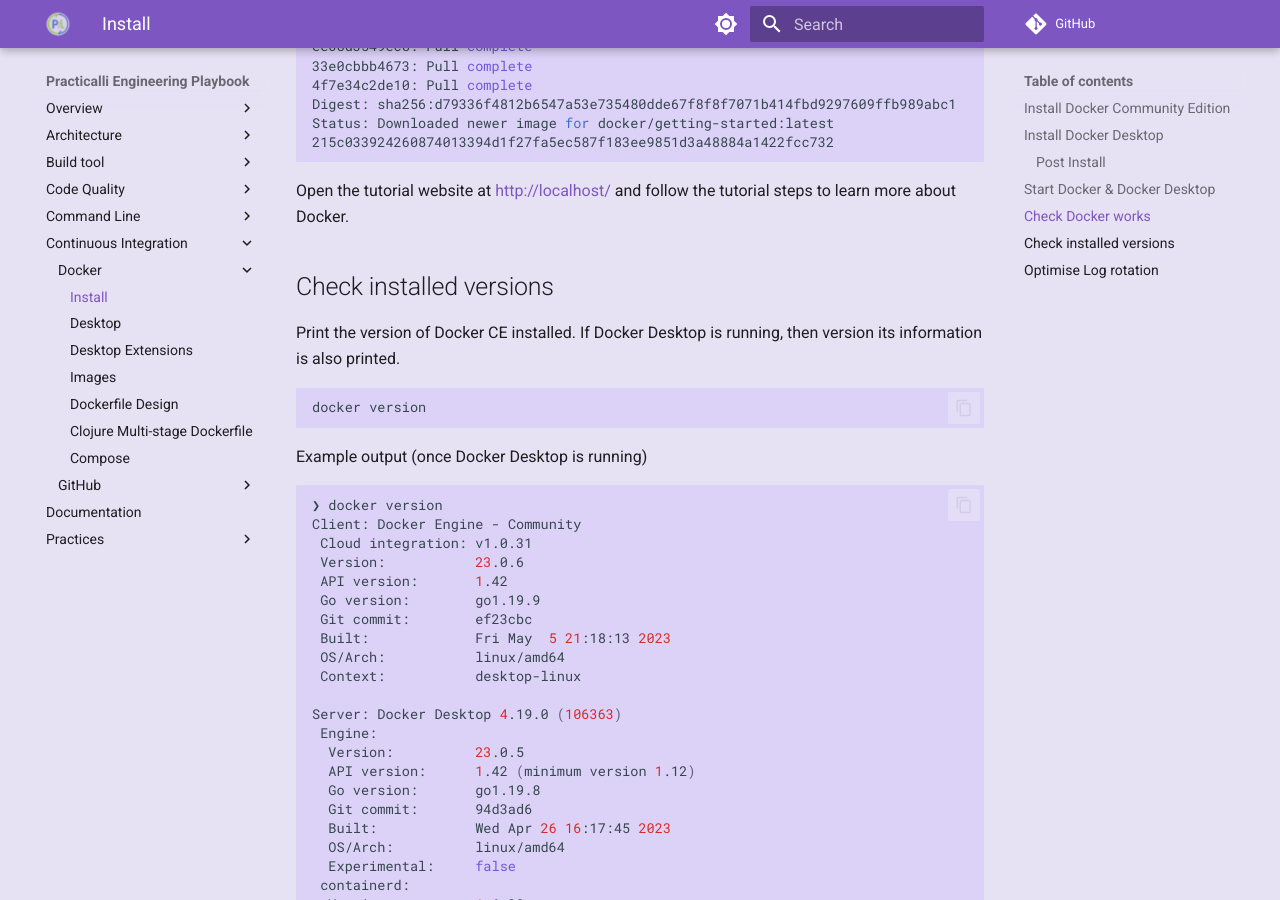
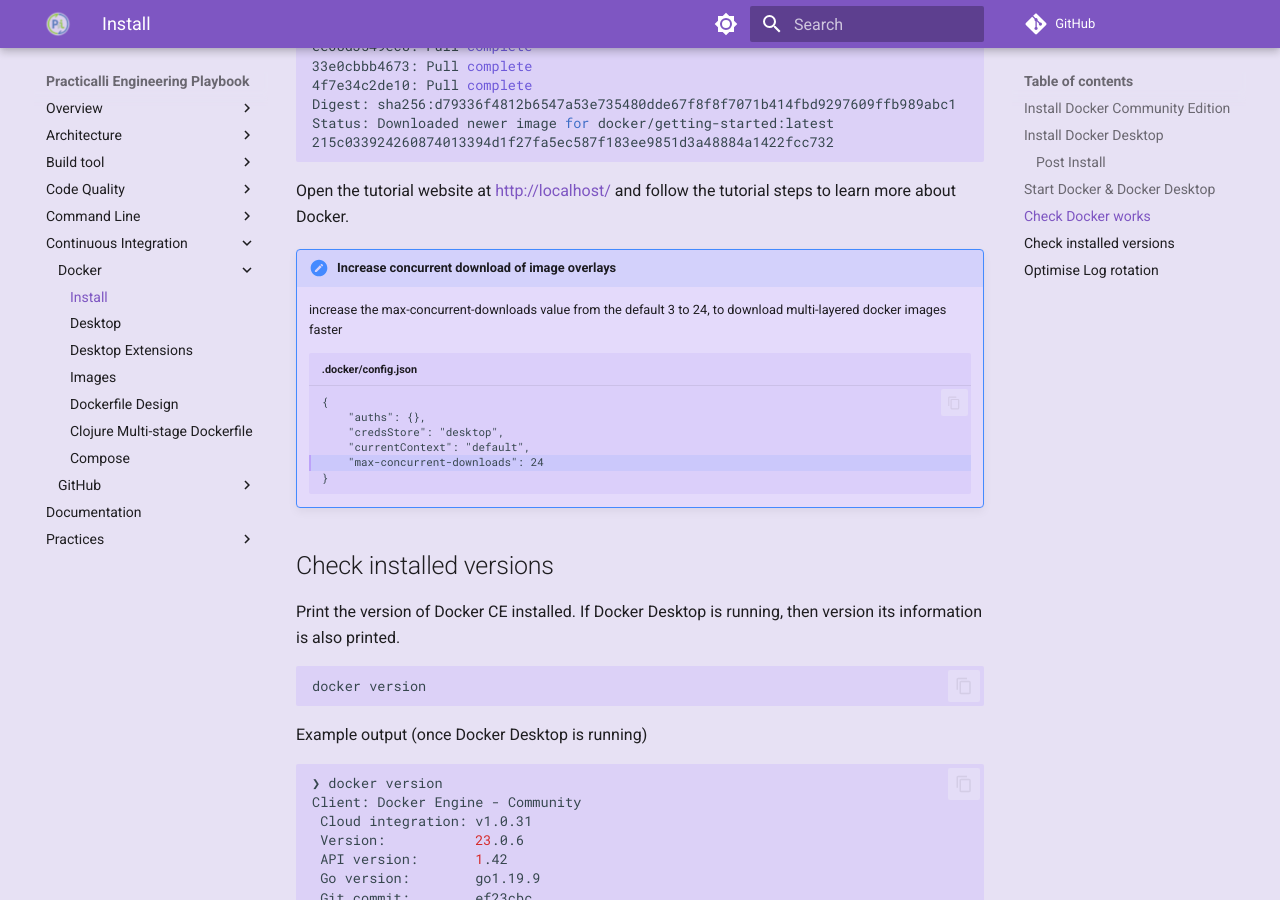
Before and after one commit to practicalli/engineering-playbook, an MkDocs documentation site: the page built from docs/continuous-integration/docker/install.md, in a window 1280 px wide and 900 px high, scrolled down 2412 px. Built offline with MkDocs 1.6.1 and Material for MkDocs 9.7.7, drawn with Linux system fonts in a browser that asks for light colours; emoji names are drawn with the system emoji font; plug-ins that fetch from the network failed and are left out; comment, search, counter and statistics services are not loaded.

Commit message:
ci-content: increase concurrent overlay download in Docker
[Resolve: #11]

````diff
--- a/docs/continuous-integration/docker/install.md
+++ b/docs/continuous-integration/docker/install.md
@@ -108,6 +108,18 @@
 Open the tutorial website at [http://localhost/](http://localhost/) and follow the tutorial steps to learn more about Docker.
 
 
+!!! HINT "Increase concurrent download of image overlays"
+    increase the max-concurrent-downloads value from the default 3 to 24, to download multi-layered docker images faster
+    ```config hl_lines="5" title=".docker/config.json"
+    {
+    	"auths": {},
+    	"credsStore": "desktop",
+    	"currentContext": "default",
+    	"max-concurrent-downloads": 24
+    }
+    ```
+
+
 ## Check installed versions
 
 Print the version of Docker CE installed.  If Docker Desktop is running, then version its information is also printed.
````
